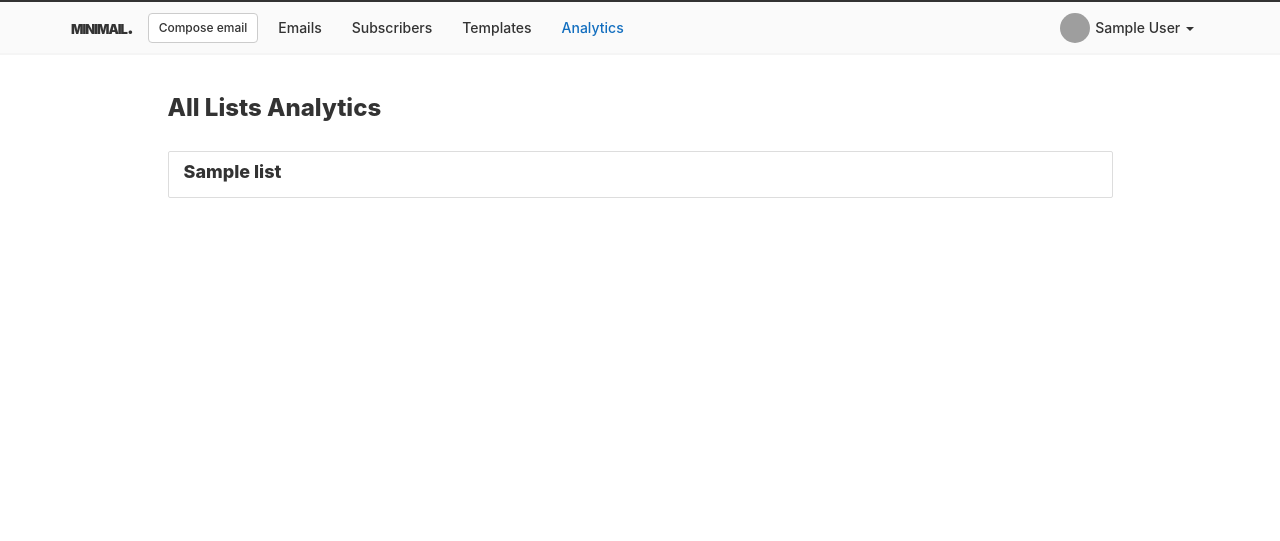
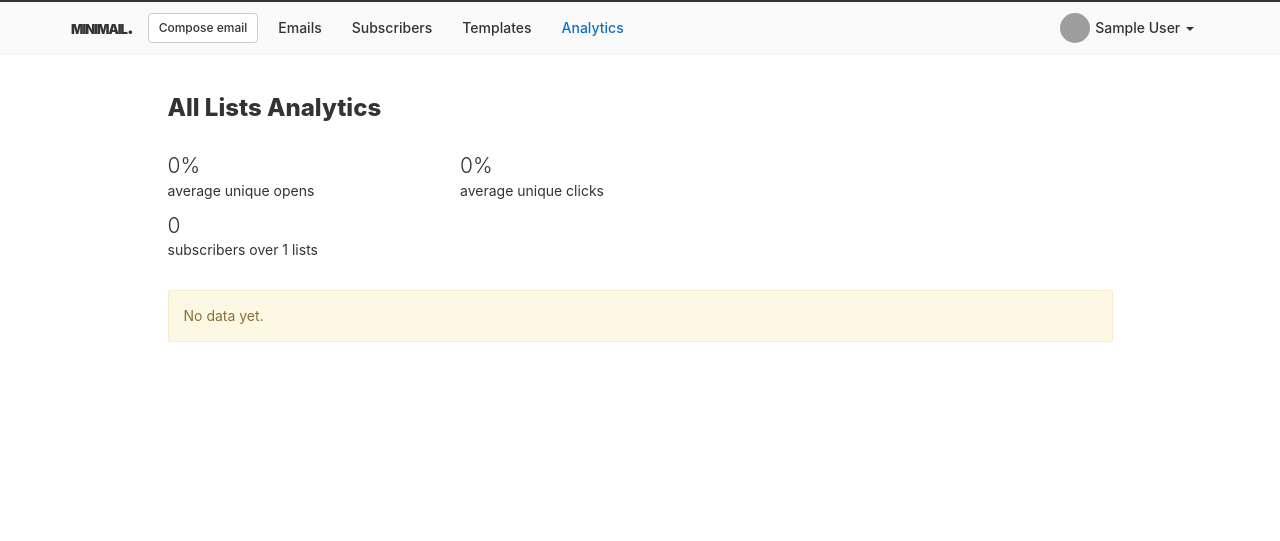
Before and after one commit to r1q/minimail, a Django app: page /analytics/ in a window 1280 px wide. Shown: the top 541 px of the page. Run offline with Django 3.2, Linux system fonts and the light colour scheme; a user stored in the database is signed in; tables that the repository leaves empty hold one stand-in row (values such as "Sample post"); data that the repository does not hold is empty; parts of the project's set-up code (start-up, migrations or seed data) failed here and were passed over; some libraries are stand-ins or nearby versions; grey boxes are pictures that could not be loaded.

Commit message:
Update home list analytics with global stats.

```diff
--- a/analytics_management/templates/campaign.html
+++ b/analytics_management/templates/campaign.html
@@ -14,7 +14,10 @@
 
   <div class='container'>
     <div class='row'>
+        <div class='col-lg-10 col-lg-offset-1 col-sm-12'>
+            <div class='row'>
               <div class='col-lg-6 col-sm-6'>
+                 <br />
                 <h3>
                   {% trans "Analytics" %} - {{campaign.email_list.name}} - {{campaign.email_subject}}
                 </h3>
@@ -22,7 +25,7 @@
             </div>
             <hr />
             <p>
-        <span class="lead">{{campaign.recipient_count|default:0}}</span> sent in {{time_delta}} minutes.
+                <span class="lead">{{campaign.recipient_count|default:0}}</span> sent {%if ses_bounce_object %}in {{ses_bounce_object.first|timeuntil:ses_bounce_object.last}}{% endif %}
             </p>
             <p>
                 <span class="lead">{{ses_delivery_object.total_count|default:0}}</span>
@@ -48,6 +51,7 @@
                 <p>No links have been clicked now</p>
             {% endif %}
         </div>
+    </div>
 {% endblock %}
 
 
--- a/analytics_management/templates/home.html
+++ b/analytics_management/templates/home.html
@@ -26,15 +26,70 @@
     <br />
 
     <div class='row'>
+        <div class='col-lg-offset-1 col-lg-3 col-sm-12'>
+            <p>
+                <span class="lead">{{global_open_percent}}%</span>
+                <br />
+                average unique opens
+            </p>
+        </div>
+        <div class='col-lg-3 col-sm-12'>
+            <p>
+                <span class="lead">{{global_click_percent}}%</span>
+                <br />
+                average unique clicks
+            </p>
+        </div>
+        <div class='col-lg-offset-1 col-lg-11 col-sm-12'>
+            <p>
+                <span class="lead">{{subscribers_count}}</span>
+                <br />
+                subscribers over {{list_count}} lists
+            </p>
+        </div>
+    </div>
+
+
+    <br />
+
+    <div class='row'>
       <div class='col-lg-10 col-lg-offset-1 col-sm-12'>
-			{% for item in  object_list %}
+			{% for item in  campaign_list %}
 				<div class="list-group">
-					<a href="{% url 'analytics-management-list' item.uuid %}" class="list-group-item">
+					<a href="{% url 'analytics-management-campaign' item.email_list.uuid item.uuid %}" class="list-group-item">
 						<h4 class='list-group-item-heading'>
-							{{ item.name }}
+							{{ item.email_list.name }} - {{ item.email_subject }}
 						</h4>
 					</a>
 				</div>
+                {% if campaign_list.has_other_pages %}
+					<nav aria-label="Page navigation" class='text-center'>
+						<ul class="list-inline">
+							{% if campaign_list.has_previous %}
+							<li>
+								<a class='btn btn-sm btn-default'aria-label="Previous" href="{% url 'analytics-management-home' %}?page={{campaign_list.previous_page_number}}">
+									<span aria-hidden="true">&lsaquo; {% trans 'Prev' %}</span>
+								</a>
+							</li>
+							{% endif %}
+							<li>
+								<span>
+									<span>
+										{{campaign_list.start_index}}&thinsp;&ndash;&thinsp;{{campaign_list.end_index}}
+										<span class='text-muted'>of</span> {{ campaign_list.paginator.count|intcomma }}
+									</span>
+								</span>
+							</li>
+							{% if campaign_list.has_next %}
+							<li>
+								<a class='btn btn-sm btn-default' aria-label="Next" href="{% url 'analytics-management-home' %}?page={{campaign_list.next_page_number}}">
+									<span aria-hidden="true" >{% trans 'Next' %} &rsaquo;</span>
+								</a>
+							</li>
+							{% endif %}
+						</ul>
+					</nav>
+				{% endif %}
 			{% empty %}
 				<div class='alert alert-warning'>
 					No data yet.
--- a/analytics_management/views.py
+++ b/analytics_management/views.py
@@ -18,6 +18,8 @@ import sys, os
 from datetime import timedelta
 import dateutil
 from django.db.models import F, FloatField, Sum
+from django.db.models.functions import Coalesce
+from django.core.paginator import Paginator, EmptyPage, PageNotAnInteger
 
 ALLOWED_MERGE = ["hour", "day"]
 ZERO_IF_NONE = lambda x: 0 if x == None else x
@@ -25,7 +27,44 @@ ZERO_IF_NONE = lambda x: 0 if x == None else x
 class HomeView(LoginRequiredMixin, View):
 
     def get(sefl, request):
-        object_list = List.objects.filter(user=request.user)
+        subscribers_count = 0
+        list_count = List.objects.filter(user=request.user).count()
+        global_open_unique = 0
+        global_open_total = 0
+        global_click_unique = 0
+        global_click_total = 0
+        for list_item in List.objects.filter(user=request.user).all():
+            subscribers_count += Subscriber.objects.filter(list__uuid=list_item.uuid).count()
+            tmp_open_rate = OpenRate.objects.filter(list=list_item).aggregate(
+                unique_count=Coalesce(Sum('unique_count'),0),
+            )
+            global_open_unique += tmp_open_rate['unique_count']
+            tmp_click_rate = ClickRate.objects.filter(list=list_item).aggregate(
+                unique_count=Coalesce(Sum('unique_count'),0),
+            )
+            global_click_unique += tmp_click_rate['unique_count']
+        global_open_percent = 0
+        if subscribers_count != 0:
+            global_open_percent = int(global_open_unique/subscribers_count)
+        global_click_percent = 0
+        if subscribers_count != 0:
+            global_click_percent = int(global_click_unique/subscribers_count)
+
+
+        campaign_list = Campaign.objects.filter(email_list__user=request.user, is_sent=True).order_by('-sent')
+        campaign_list_count = campaign_list.count()
+
+        paginator = Paginator(campaign_list, 10)
+        page = request.GET.get('page')
+        try:
+            campaign_list = paginator.page(page)
+        except PageNotAnInteger:
+            # If page is not an integer, deliver first page.
+            campaign_list = paginator.page(1)
+        except EmptyPage:
+            # If page is out of range (e.g. 9999), deliver last page of results.
+            campaign_list = paginator.page(paginator.num_pages)
+        page_nums = range(1, paginator.num_pages+1)
         return render(request, "home.html", locals())
 
 
```
Lines whose indentation alone changed are shown as unchanged.
